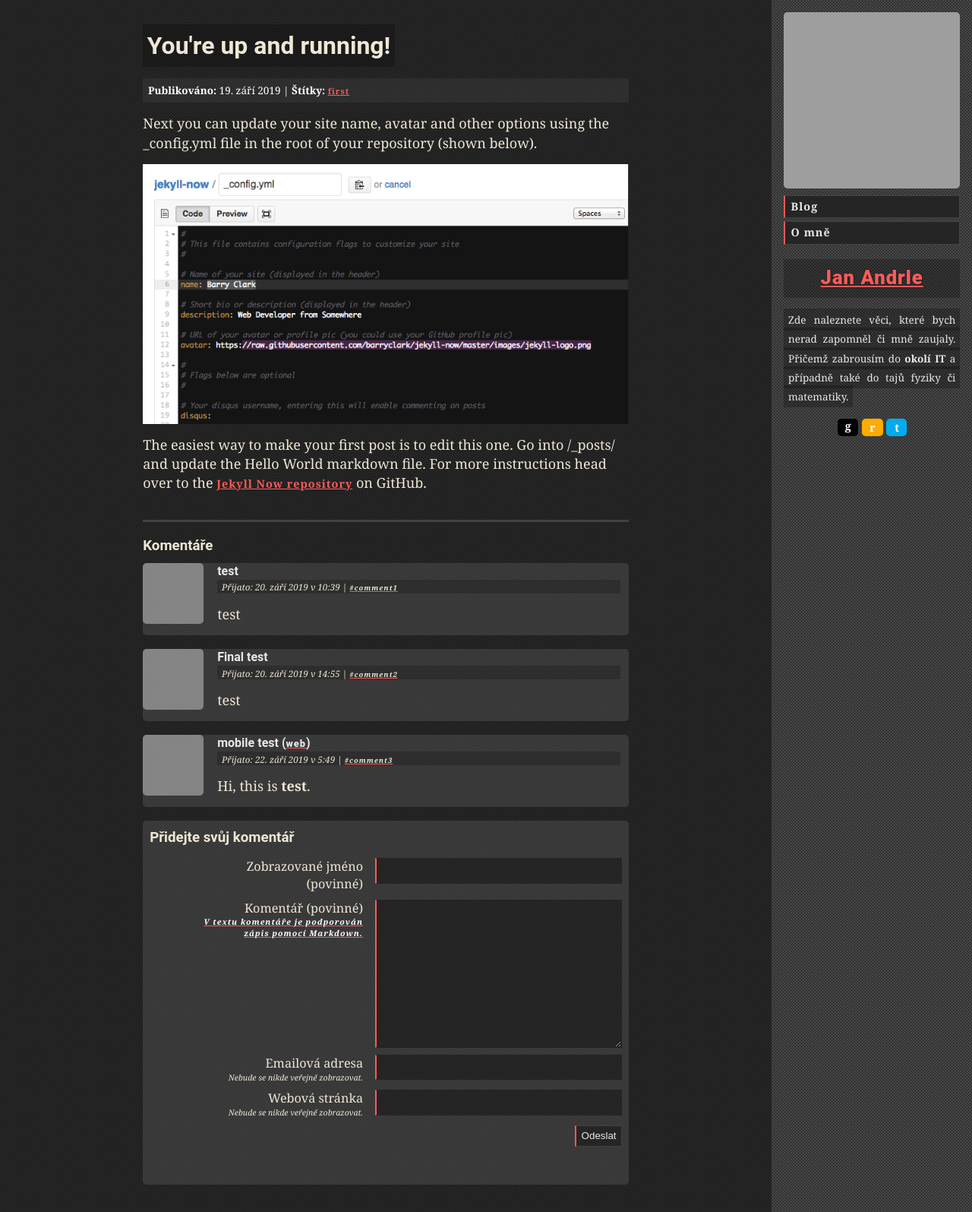
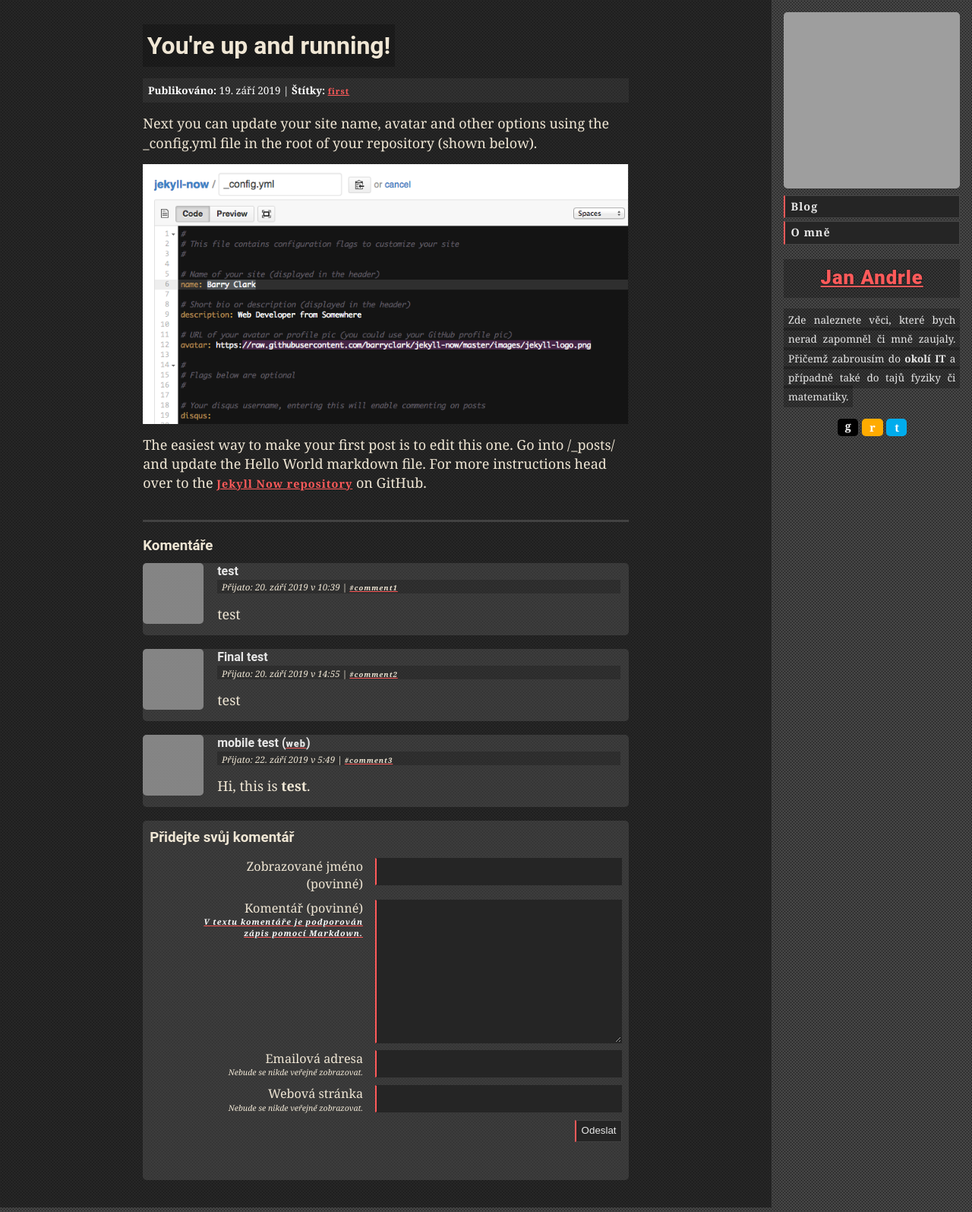
Before and after one commit to jaandrle/jaandrle.github.io, a Jekyll site: the page built from _posts/2019-9-19-Hello-World.md, in a window 1280 px wide. Shown: the whole page at 76% size. Built offline with Jekyll 4.4.1, drawn with Linux system fonts in a browser that asks for light colours; grey boxes are pictures that could not be loaded.

Commit message:
fonty v inputech/textareích

```diff
--- a/_sass/_comments.scss
+++ b/_sass/_comments.scss
@@ -62,6 +62,8 @@
     border-radius: 5px;
     textarea, input {
         flex: 1;
+        font: .9rem/1 $georgia;
+        font-weight: bolder;
         max-width: 30rem;
         min-width: 12rem;
         border: 1px solid transparent;
```
